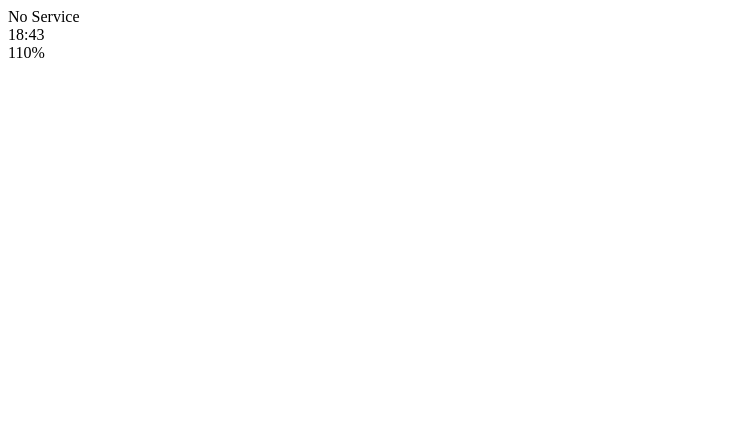
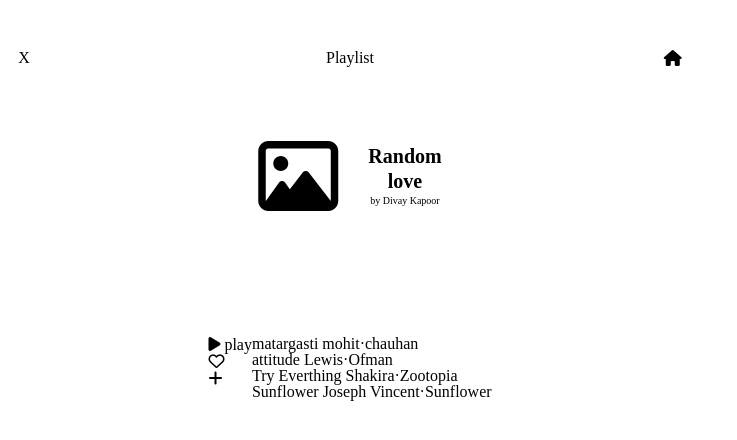
Before and after one commit to lcy-92/kokoa-colon-2022, a plain HTML site: page cocoa clone-2022/index.html in a window 1280 px wide. Shown: the whole page, without its empty margins (0-737 px from the left). Drawn offline with Linux system fonts and the light colour scheme.

Commit message:
10.3
class=btn-bottom이 btn-center랑
엮여있음 bottom 다시 만들어줘야함

```diff
--- /dev/null
+++ b/cocoa clone-2022/css/reset.css
@@ -0,0 +1,48 @@
+/* http://meyerweb.com/eric/tools/css/reset/
+   v2.0 | 20110126
+   License: none (public domain)
+*/
+
+html, body, div, span, applet, object, iframe,
+h1, h2, h3, h4, h5, h6, p, blockquote, pre,
+a, abbr, acronym, address, big, cite, code,
+del, dfn, em, img, ins, kbd, q, s, samp,
+small, strike, strong, sub, sup, tt, var,
+b, u, i, center,
+dl, dt, dd, ol, ul, li,
+fieldset, form, label, legend,
+table, caption, tbody, tfoot, thead, tr, th, td,
+article, aside, canvas, details, embed,
+figure, figcaption, footer, header, hgroup,
+menu, nav, output, ruby, section, summary,
+time, mark, audio, video {
+	margin: 0;
+	padding: 0;
+	border: 0;
+	font-size: 100%;
+	font: inherit;
+	vertical-align: baseline;
+}
+/* HTML5 display-role reset for older browsers */
+article, aside, details, figcaption, figure,
+footer, header, hgroup, menu, nav, section {
+	display: block;
+}
+body {
+	line-height: 1;
+}
+ol, ul {
+	list-style: none;
+}
+blockquote, q {
+	quotes: none;
+}
+blockquote:before, blockquote:after,
+q:before, q:after {
+	content: '';
+	content: none;
+}
+table {
+	border-collapse: collapse;
+	border-spacing: 0;
+}
--- /dev/null
+++ b/cocoa clone-2022/css/style!!!!!.css
@@ -0,0 +1,63 @@
+@import "reset.css";
+@import "status-bar.css";
+body{
+    margin-left: 15px;
+    width: 670px;
+    height:600px;
+}
+.startus-bar{
+    margin-top: 50px;
+    display: flex;
+    justify-content: center;
+}
+.startus-bar_column:nth-child(2){
+    display: flex;
+    justify-content: center;
+}
+.startus-bar_column{
+    width: 33%;
+}
+.startus-bar_column:last-child{
+display: flex;
+justify-content: flex-end;
+}
+
+.main{height: 200px;
+    display: flex;
+    justify-content:center;
+    margin-top:70px;
+
+}
+.main_box{
+    display: flex;
+}
+.main__playlist__picture{
+    margin-right: 30px;
+    }
+    .main__playlist__name{
+    margin-top: 10px;
+        text-align: center;
+        display: flex;
+        flex-direction: column;
+    }
+
+
+ .main__playlist__name_1{
+    font-weight: 700;
+    font-size: 20px; }
+
+
+.main__playlist__name_2{ font-size: 20px;
+    font-weight: 700;
+    margin-top: 5px;
+}
+.main__playlist__name_3{
+    font-weight: 100;
+    font-size: 10px;
+    margin-top: 5px;
+}
+
+.btn-center{
+    display: flex;
+    justify-content: center;
+}
--- a/cocoa clone-2022/index.html
+++ b/cocoa clone-2022/index.html
@@ -2,21 +2,76 @@
 <html lang="en">
   <head>
     <meta charset="UTF-8" />
-    <meta http-equiv="X-UA-Compatible" content="IE=edge" />
-    <meta name="viewport" content="width=device-width, initial-scale=1.0" />
-    <title>Welcome to Kokoa Talk</title>
+
+    <title>You are AWesome!</title>
+    <link rel="stylesheet" href="css/style!!!!!.css" />
   </head>
+
   <body>
-    <div id="status-bar">
-      <div class="status-bar__column"></div>
-      <span>No Service</span>
-      <!--TO DO:WIFI ICON-->
-      <div class="status-bar__column"></div>
-      <span>18:43</span>
-      <div class="status-bar__column"></div>
-      <span>110%</span>
-      <!--Battery Icon -->
-      <!--Lighting Icon -->
+    <div class="startus-bar">
+      <div class="startus-bar_column startus-bar__mark"><span>X</span></div>
+      <div class="startus-bar_column startus-bar__title"><span>Playlist</span></div>
+      <div class="startus-bar_column startus-bar__home">
+        <i class="fa fa-home" aria-hidden="true"></i>      </div>
     </div>
+
+    <div class="main">
+      <div class="main_box">
+      <div class="main__playlist__picture">
+        <i class="fa fa-picture-o  fa-5x " aria-hidden="true"></i></div>
+      </div>
+    <div class="main__playlist__name">
+      <div class="main__playlist__name_1">Random </div>
+      <div class="main__playlist__name_2"> love</div>
+      <div class="main__playlist__name_3">  by  Divay Kapoor <div>
+      </div>
+    </div>
+
+ </div>
+</div>
+
+
+
+
+
+
+
+
+
+
+
+<div class="btn-center">
+<div class="btn-center__play">
+  <i class="fa fa-play" aria-hidden="true"></i> play
+  <div class="btn-center__heart"></div>
+  <i class="fa fa-heart-o" aria-hidden="true"></i>
+  <div class="btn-center__Plus">
+    <i class="fa fa-plus" aria-hidden="true"></i>
+  </div>
+</div>
+
+
+<div class="btn-bottom">
+<div class="btn-bottom btn-bottom__red btn-bottom__matargasti">matargasti
+  <span>mohit·chauhan</span>
+</div>
+<div class="btn-bottom btn-bottom__pink btn-bottom__attitude">
+ attitude
+ <span>Lewis·Ofman </span>
+</div>
+<div class="btn-bottom btn-bottom__blue btn-bottom__try-everthing">
+  Try Everthing
+  <span>Shakira·Zootopia</span>
+</div>
+<div class="btn-bottom btn-bottom__teal btn-bottom__sunflower">
+  Sunflower
+  <span>Joseph Vincent·Sunflower</span>
+</div>
+
+
+    <script
+      src="https://kit.fontawesome.com/79260949f3.js"
+      crossorigin="anonymous"
+    ></script>
   </body>
 </html>
```
